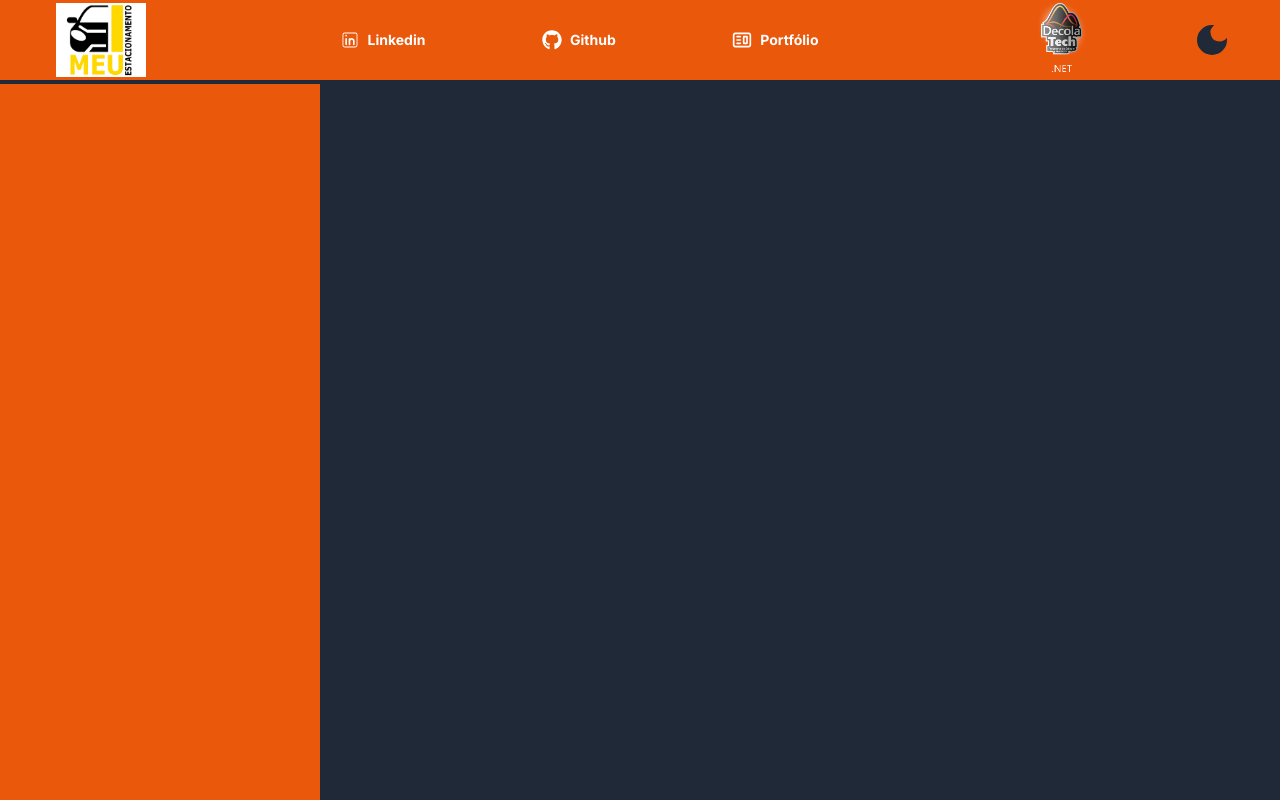
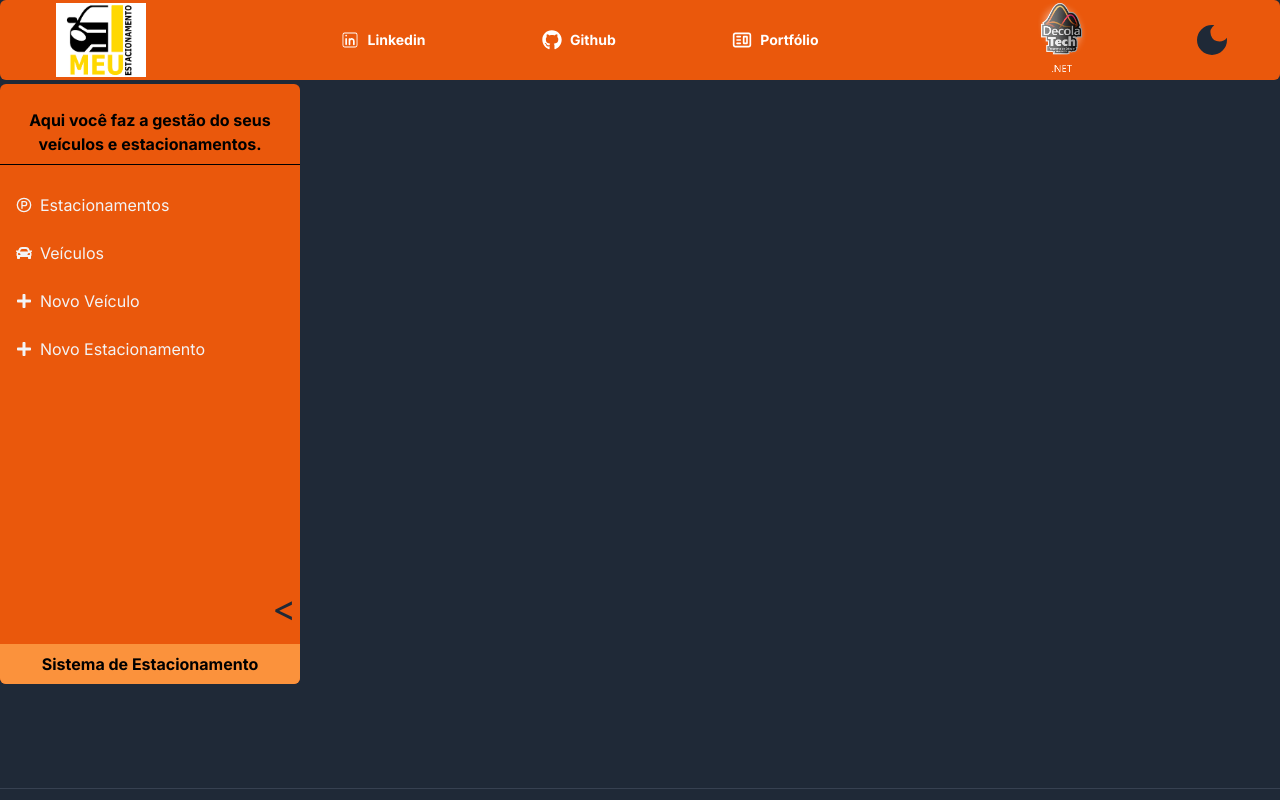
Before and after one commit to Flaviojcf/estacionamento-frontend, a Next.js app: page / in a window 1280 px wide. Shown: the top 800 px of the page. Built offline with nearby package versions, Linux system fonts and the light colour scheme.

Commit message:
feat: Create Style for dashboard

```diff
--- a/src/app/components/Dashboard/index.tsx
+++ b/src/app/components/Dashboard/index.tsx
@@ -1,3 +1,80 @@
+'use client'
+import { useState } from 'react'
+import { motion, useAnimation } from 'framer-motion'
+import { dashboardTitle } from '@/mock/constants/contants'
+import { FaCar, FaPlus } from 'react-icons/fa'
+import { LuParkingCircle } from 'react-icons/lu'
+
 export function Dashboard() {
-  return <nav className="bg-orange-600 h-screen w-80 mb-10"></nav>
+  const [isExpanded, setIsExpanded] = useState(false)
+  const controls = useAnimation()
+
+  const handleToggle = () => {
+    setIsExpanded(!isExpanded)
+    controls.start({
+      width: isExpanded ? 300 : 30,
+    })
+  }
+
+  return (
+    <motion.nav
+      className="relative bg-orange-600 h-[600px] w-[300px] mb-10 overflow-hidden rounded-md"
+      initial={{ width: 300, opacity: 1 }}
+      animate={controls}
+    >
+      <button className="absolute bottom-0 transform -translate-y-1/2 right-0 p-1 cursor-pointer h-10 mb-10">
+        <div onClick={handleToggle} className="text-4xl text-gray-800">
+          {isExpanded ? '>' : '<'}
+        </div>
+      </button>
+      <ul
+        style={{ display: isExpanded ? 'none' : 'block' }}
+        className="flex flex-col justify-center gap-10 w-full mt-4 text-left"
+      >
+        <motion.h1
+          animate={{ opacity: isExpanded ? 0 : 1 }}
+          className="text-black font-bold text-center border-b border-black p-2"
+        >
+          {dashboardTitle}
+        </motion.h1>
+        <motion.li
+          className="px-4 flex items-center gap-2 h-12 hover:bg-black mt-4 cursor-pointer"
+          animate={{ opacity: isExpanded ? 0 : 1 }}
+        >
+          <LuParkingCircle />
+          Estacionamentos
+        </motion.li>
+        <motion.li
+          className="px-4 flex items-center gap-2 h-12  hover:bg-black cursor-pointer"
+          animate={{ opacity: isExpanded ? 0 : 1 }}
+        >
+          <FaCar />
+          Veículos
+        </motion.li>
+        <motion.li
+          className="px-4 flex items-center gap-2  h-12  hover:bg-black cursor-pointer"
+          animate={{ opacity: isExpanded ? 0 : 1 }}
+        >
+          <FaPlus />
+          Novo Veículo
+        </motion.li>
+        <motion.li
+          className="px-4 flex items-center gap-2 h-12  hover:bg-black cursor-pointer"
+          animate={{ opacity: isExpanded ? 0 : 1 }}
+        >
+          <FaPlus />
+          Novo Estacionamento
+        </motion.li>
+      </ul>
+      <motion.div
+        animate={{
+          opacity: isExpanded ? 0 : 1,
+        }}
+        style={{ display: isExpanded ? 'none' : 'block' }}
+        className="absolute bottom-0 w-full py-2 bg-orange-400 text-black font-bold text-center mb-0"
+      >
+        Sistema de Estacionamento
+      </motion.div>
+    </motion.nav>
+  )
 }
--- a/src/app/components/Header/index.tsx
+++ b/src/app/components/Header/index.tsx
@@ -22,7 +22,7 @@ export function Header() {
   }
 
   return (
-    <header className="flex h-20 bg-orange-600 px-12 pl-14 justify-between items-center ">
+    <header className="flex h-20 bg-orange-600 px-12 pl-14 justify-between items-center rounded-md">
       <div className="flex">
         <Image
           alt="Estacionamento Logo"
--- /dev/null
+++ b/src/mock/constants/contants.ts
@@ -0,0 +1,2 @@
+export const dashboardTitle =
+  'Aqui você faz a gestão do seus veículos e estacionamentos.'
```
